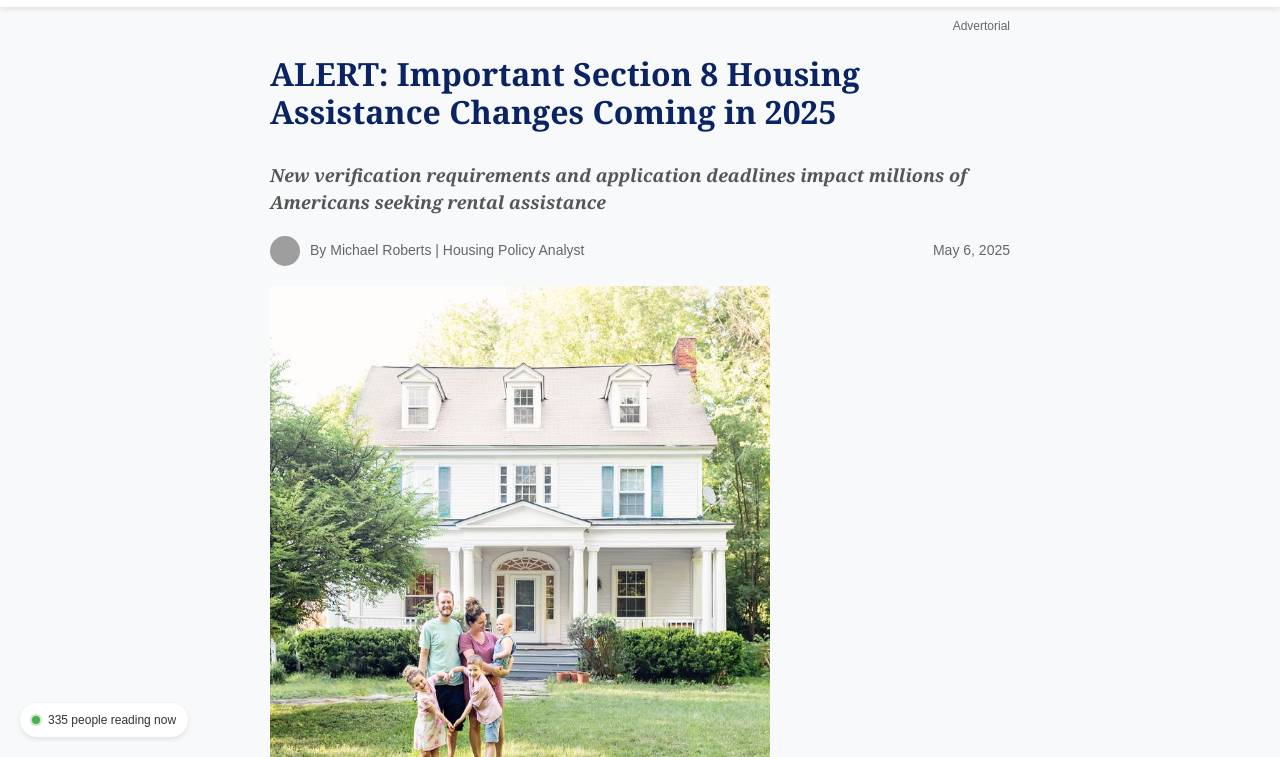
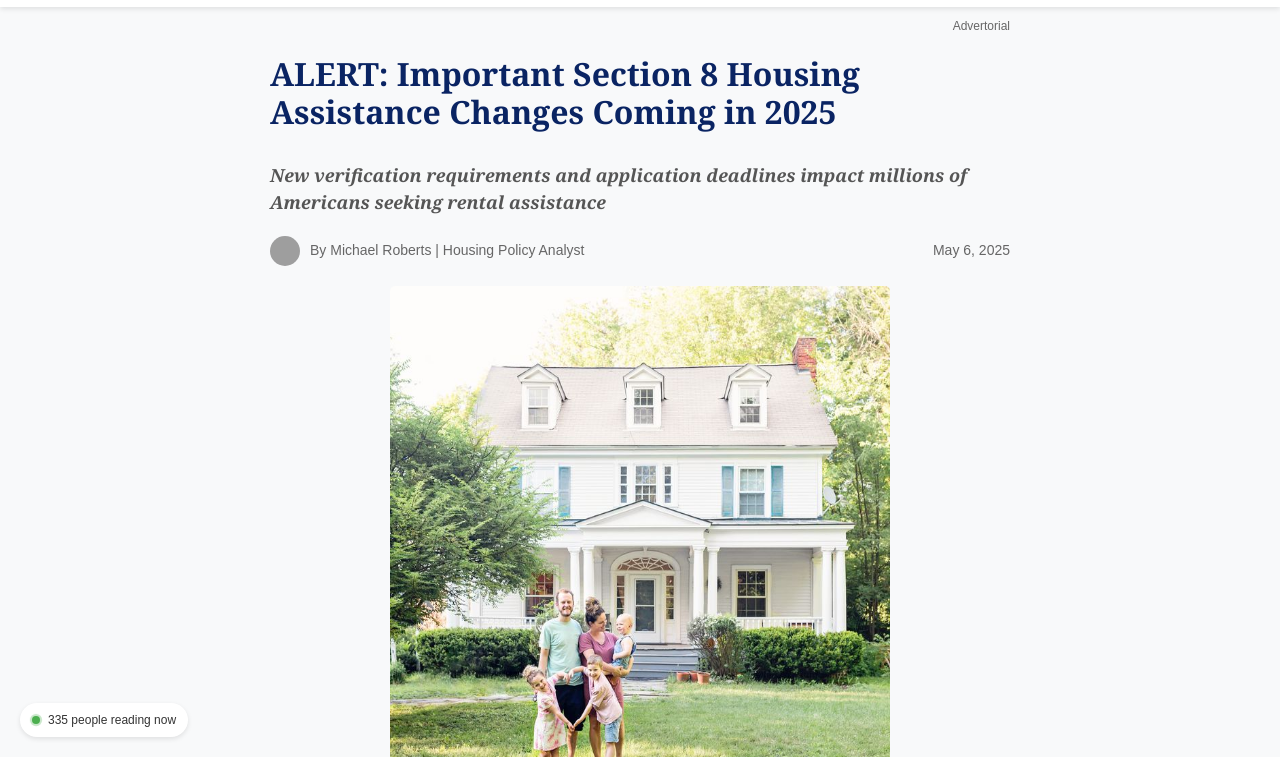
Before and after one commit to hapsitikle/section8assistance, a plain HTML site: page index.html in a window 1280 px wide. Shown: the part 43-800 px from the top of the page. Drawn offline with Linux system fonts and the light colour scheme; grey boxes are pictures that could not be loaded.

Commit message:
Update index.html

```diff
--- a/index.html
+++ b/index.html
@@ -104,6 +104,9 @@
             height: 520px;
             margin-bottom: 20px;
             border-radius: 5px;
+            display: block;        /* Add this line */
+            margin-left: auto;     /* Add this line */
+            margin-right: auto;
         }
 
         h2 {
```
